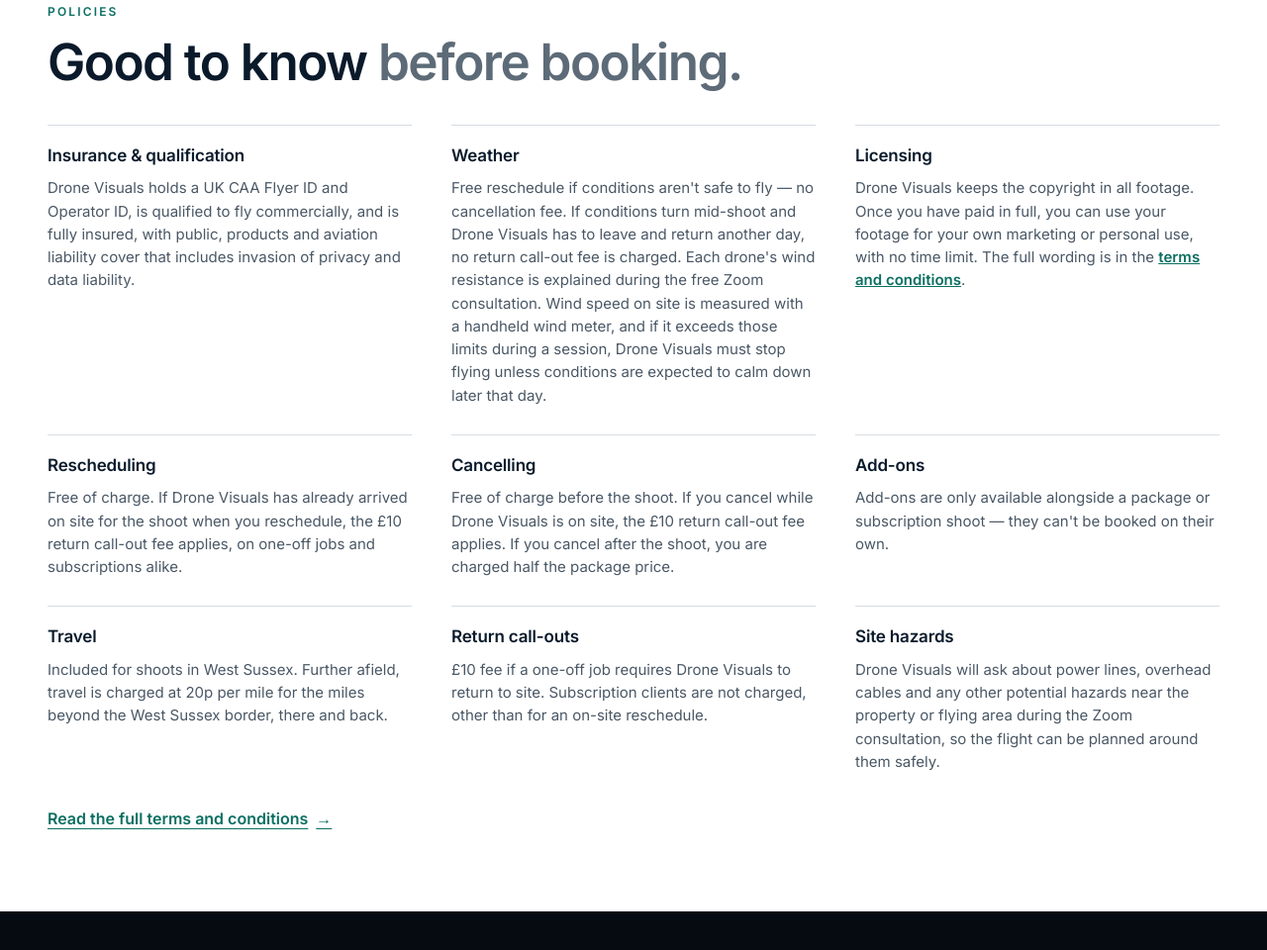
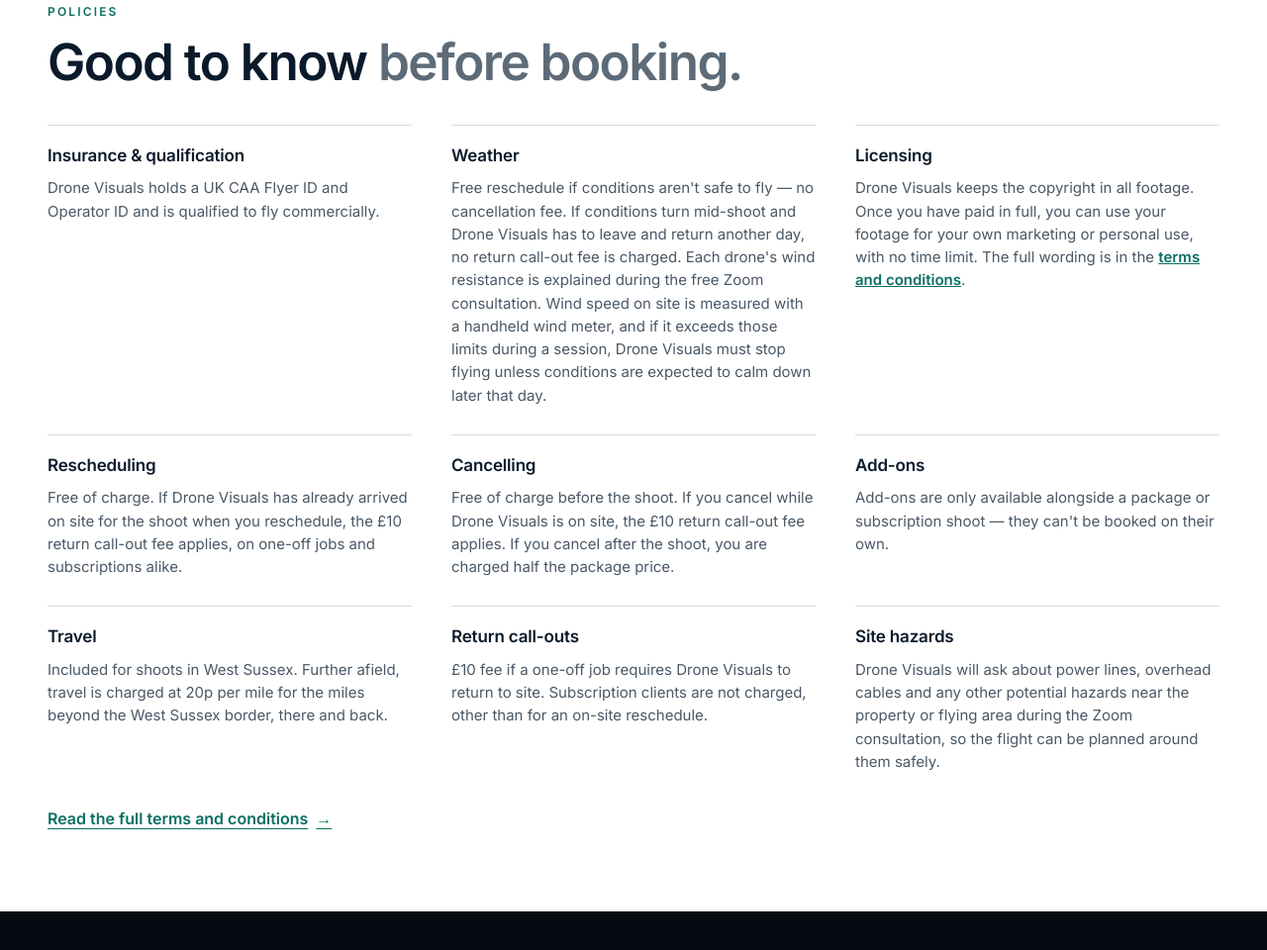
Before and after one commit to westsussexdroneservice/WestSussexDroneService, a plain HTML site: page index.html in a window 1280 px wide. Shown: the part 5847-6807 px from the top of the page at 99% size. Drawn offline with Linux system fonts and the light colour scheme.

Commit message:
Show the insurance statement from 5 December 2026, when cover starts
Co-Authored-By: Claude Opus 5.5 <noreply@anthropic.com>
Claude-Session: https://claude.ai/code/session_01ERDfFxdfsyi2NY4MBQ42Y2

```diff
--- a/index.html
+++ b/index.html
@@ -1077,14 +1077,14 @@ input::placeholder,textarea::placeholder{color:#8496a8}
     });
   });
 })();
-// Insurance line: the insurance statement only appears from 10 November 2026 (UK date), when the policy starts.
+// Insurance line: the insurance statement only appears from 5 December 2026 (UK date), when the policy starts.
 (function(){
   var el = document.getElementById('insuranceNote');
   if (!el) return;
   var today;
   try { today = new Intl.DateTimeFormat('en-CA', {timeZone:'Europe/London', year:'numeric', month:'2-digit', day:'2-digit'}).format(new Date()); }
   catch (e) { var d = new Date(); today = d.getFullYear() + '-' + ('0'+(d.getMonth()+1)).slice(-2) + '-' + ('0'+d.getDate()).slice(-2); }
-  if (today >= '2026-11-10') {
+  if (today >= '2026-12-05') {
     el.textContent = 'Drone Visuals holds a UK CAA Flyer ID and Operator ID, is qualified to fly commercially, and is fully insured, with public, products and aviation liability cover that includes invasion of privacy and data liability.';
   }
 })();
```
